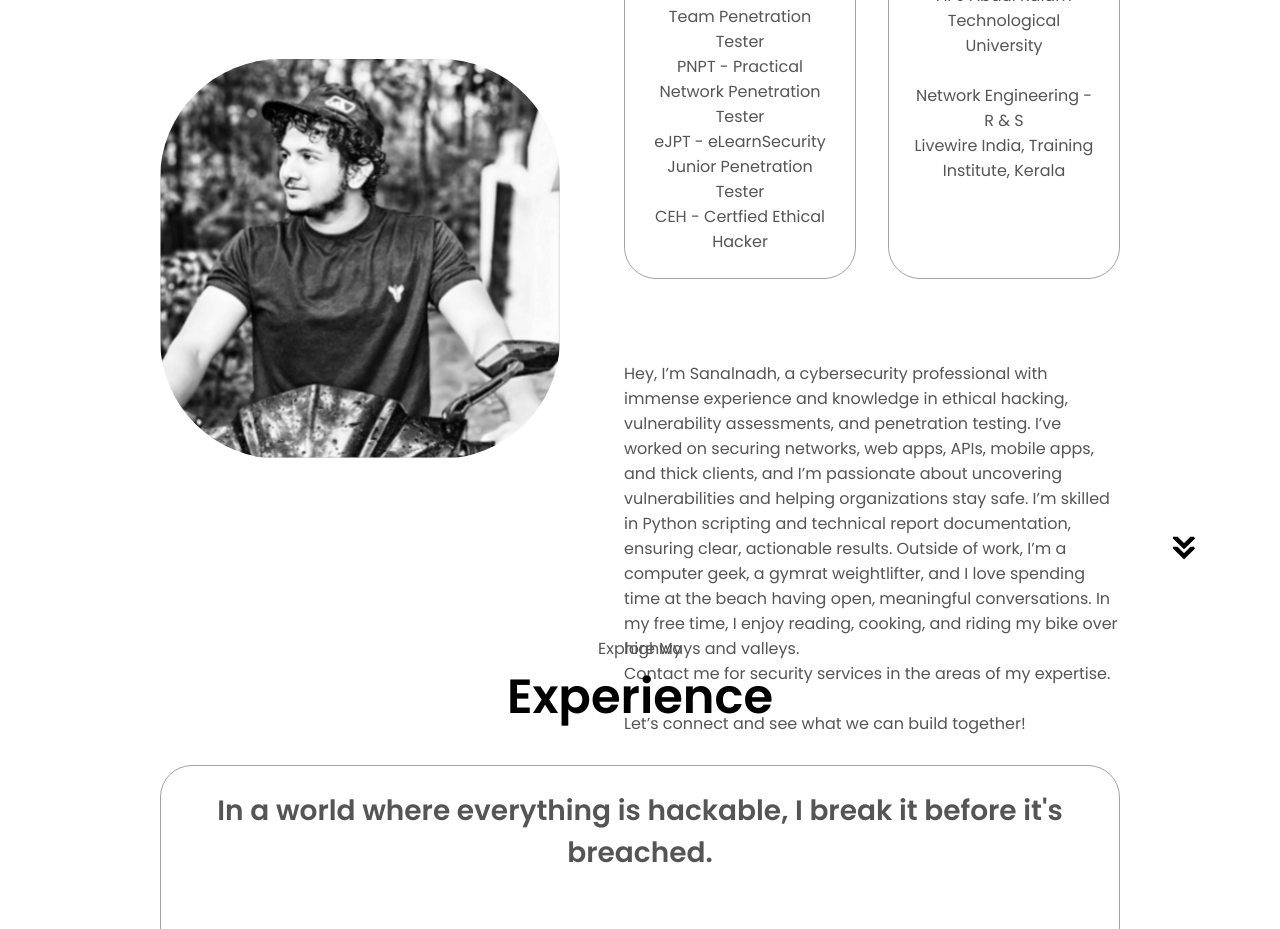
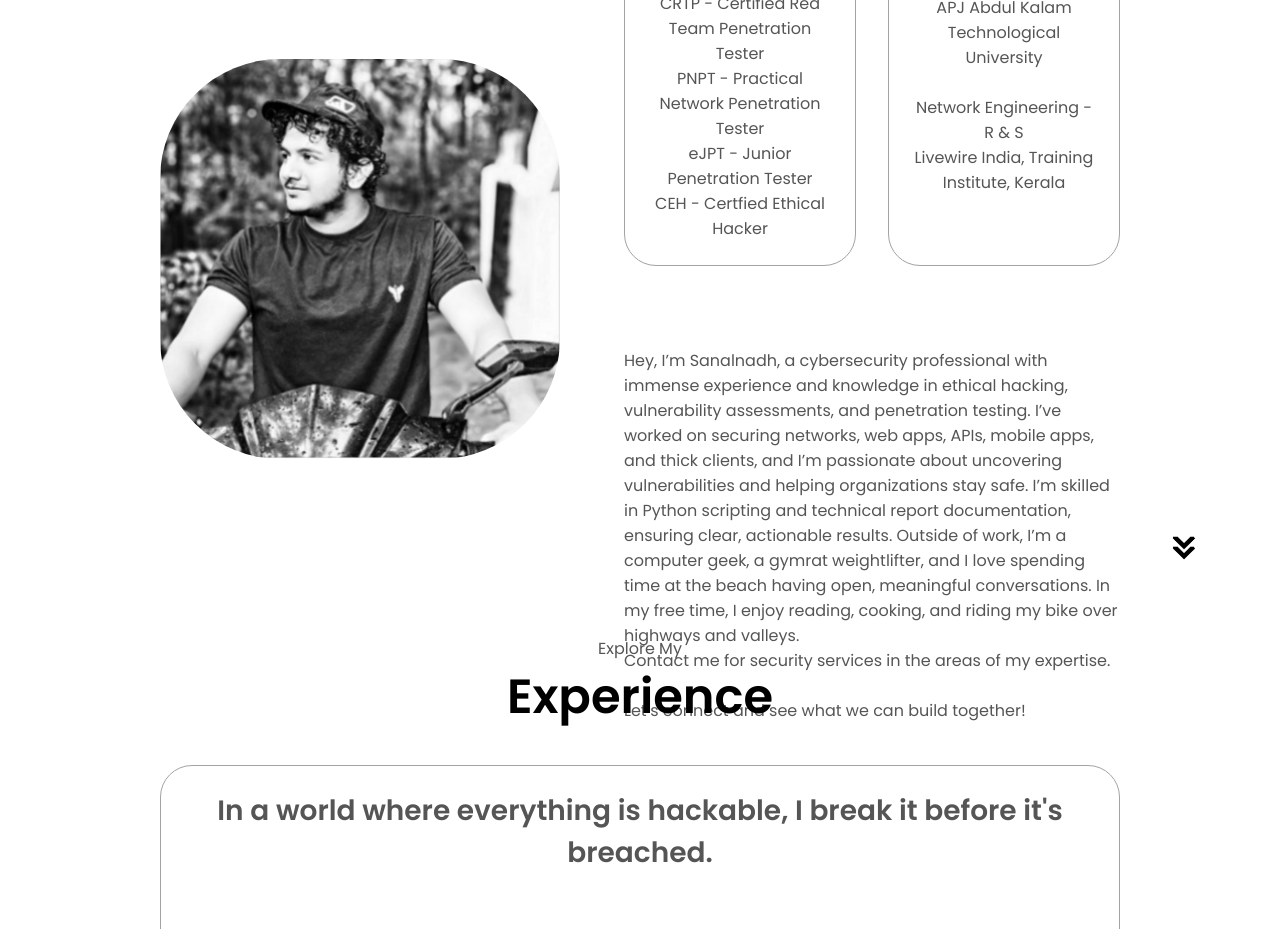
Before and after one commit to N1612N/Sanalnadh_M, a plain HTML site: page index.html in a window 1280 px wide. Shown: the part 1060-1989 px from the top of the page. Drawn offline with Linux system fonts and the light colour scheme.

Commit message:
Update index.html

```diff
--- a/index.html
+++ b/index.html
@@ -118,7 +118,7 @@
               <p>OSCP - Offensive Security Certified Professional</p>
               <p>CRTP - Certified Red Team Penetration Tester</p>
               <p>PNPT - Practical Network Penetration Tester</p>
-              <p>eJPT - eLearnSecurity Junior Penetration Tester</p>
+              <p>eJPT - Junior Penetration Tester</p>
               <p>CEH - Certfied Ethical Hacker</p>
             </div>
             <div class="details-container">
```
